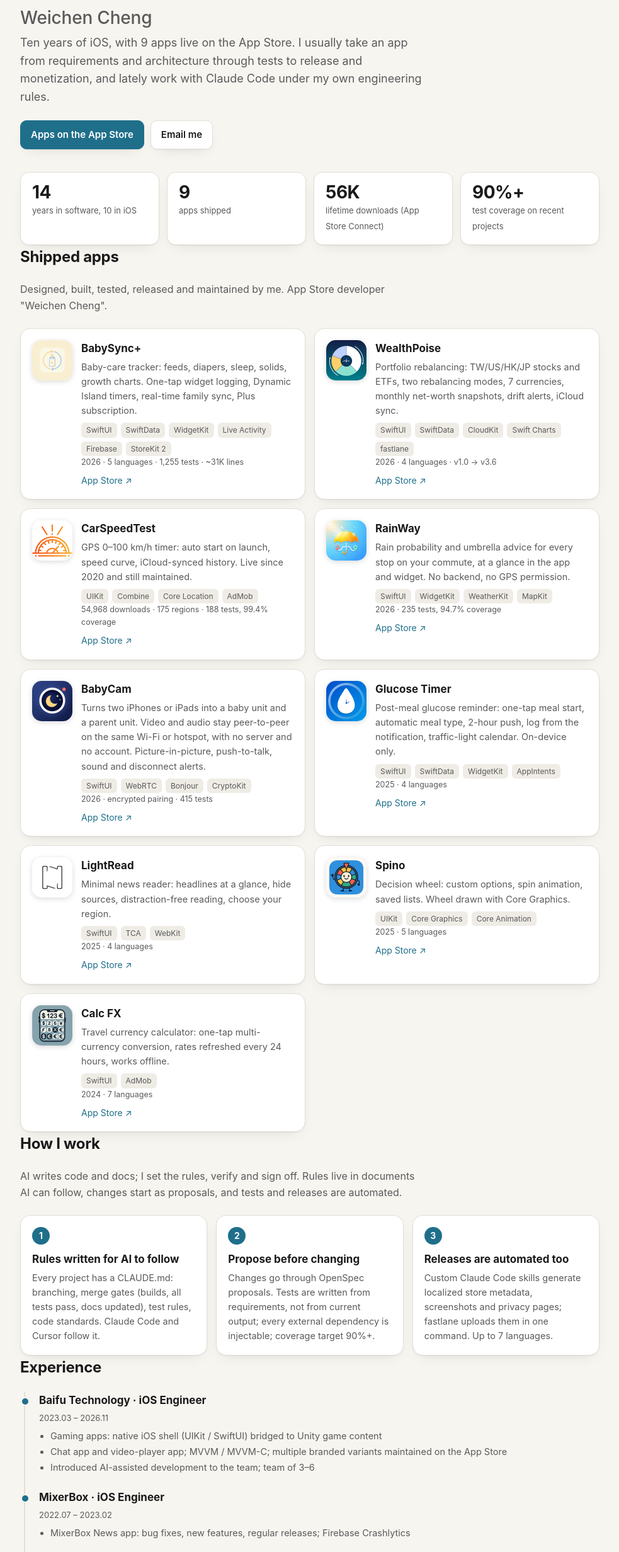
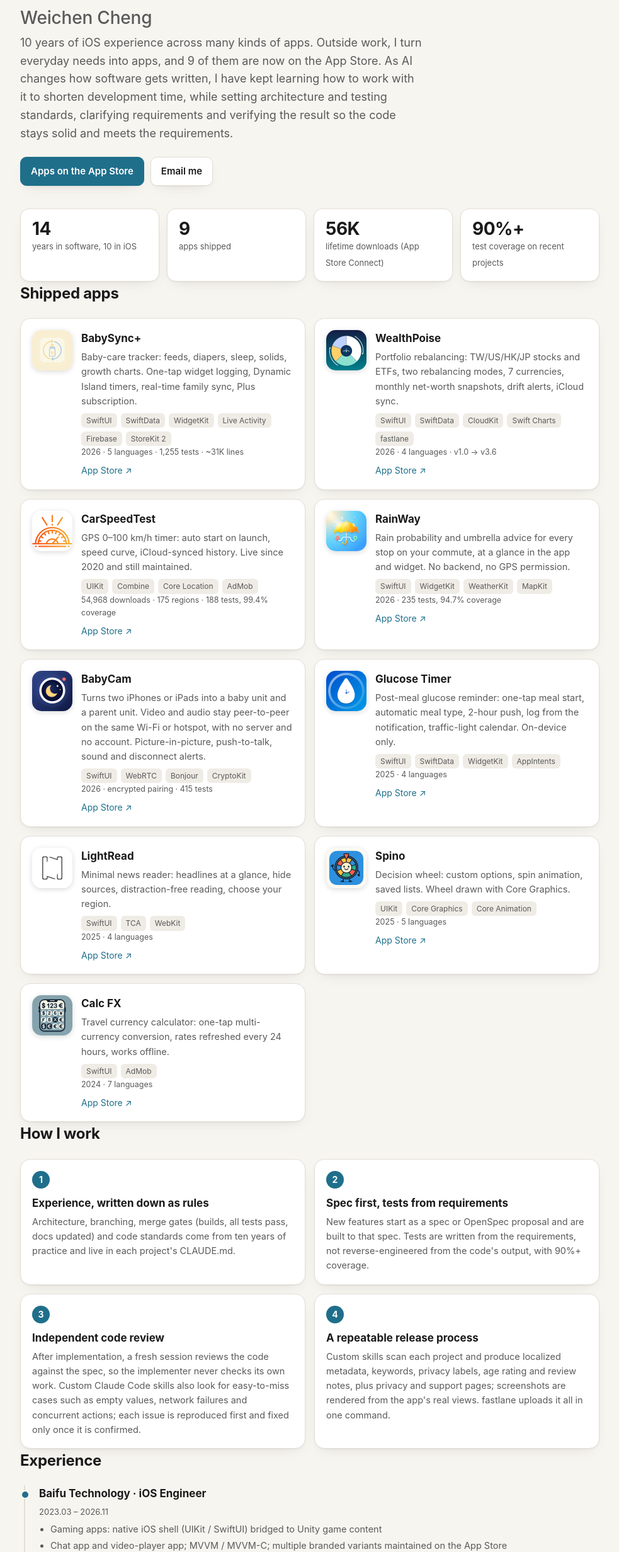
Before and after one commit to Wei789/wei789.github.io, a plain HTML site: page resume/index.html in a window 1280 px wide. Shown: the part 87-2551 px from the top of the page at 63% size, without its empty margins (148-1131 px from the left). Drawn offline with Linux system fonts and the light colour scheme.

Commit message:
resume: rewrite intro, AI workflow steps and skills
Co-Authored-By: Claude Opus 5.5 <noreply@anthropic.com>

```diff
--- a/resume/index.html
+++ b/resume/index.html
@@ -72,7 +72,7 @@ h3{font-size:17px;margin:0 0 4px}
 .links{margin-top:8px;font-size:14px}
 .links a+a{margin-left:12px}
 .steps{display:grid;gap:14px;grid-template-columns:1fr}
-@media(min-width:720px){.steps{grid-template-columns:repeat(3,minmax(0,1fr))}}
+@media(min-width:720px){.steps{grid-template-columns:repeat(2,minmax(0,1fr))}}
 .step{background:var(--bg2);border:1px solid var(--line);border-radius:16px;padding:18px;box-shadow:var(--shadow)}
 .step .n{display:inline-block;width:28px;height:28px;border-radius:50%;background:var(--accent);color:#fff;text-align:center;line-height:28px;font-weight:700;font-size:14px;margin-bottom:10px}
 .step p{margin:0;color:var(--fg2);font-size:14.5px}
@@ -83,7 +83,7 @@ h3{font-size:17px;margin:0 0 4px}
 .job ul{margin:6px 0 0;padding-left:18px;color:var(--fg2);font-size:14.5px}
 .job li{margin-bottom:2px}
 .skills{display:grid;gap:12px;grid-template-columns:1fr}
-@media(min-width:720px){.skills{grid-template-columns:repeat(2,minmax(0,1fr))}}
+@media(min-width:720px){.skills{grid-template-columns:repeat(2,minmax(0,1fr))}.skill.wide{grid-column:1/-1}}
 .skill{background:var(--bg2);border:1px solid var(--line);border-radius:14px;padding:14px 16px}
 .skill h3{font-size:14px;color:var(--fg2);text-transform:uppercase;letter-spacing:.6px;margin-bottom:8px}
 footer{border-top:1px solid var(--line);padding:32px 0 48px;color:var(--fg2);font-size:14px}
@@ -113,7 +113,7 @@ footer .row{display:flex;flex-wrap:wrap;gap:14px;align-items:center;justify-cont
 <section class="wrap">
   <span class="tag" data-i18n="hero_tag">iOS 工程師 · 台北 · 接受遠端與接案</span>
   <h1><span data-i18n="hero_name">鄭惟臣</span> <span class="muted" style="font-weight:500">Weichen Cheng</span></h1>
-  <p class="lead" data-i18n="hero_lead">做 iOS 十年，9 款 App 在 App Store 上架並維護中。習慣從需求、架構、測試一路做到上架與變現，近期以 Claude Code 搭配自己寫的開發規範工作。</p>
+  <p class="lead" data-i18n="hero_lead">10 年 iOS 開發經驗，做過多種類型的 App。工作之餘，也會把生活中遇到的需求做成 App，目前有 9 款上架 App Store。面對 AI 改變寫程式的方式，這幾年持續學習如何與 AI 合作來縮短開發時間；透過制定架構與測試標準、釐清需求，以及完成後的驗證，確保程式碼品質並符合需求。</p>
   <div class="cta">
     <a class="btn primary" href="https://apps.apple.com/tw/developer/weichen-cheng/id1193049632" target="_blank" rel="noopener" data-i18n="cta_apps">App Store 作品</a>
     <a class="btn" href="mailto:revok117@hotmail.com" data-i18n="cta_mail">Email 聯絡</a>
@@ -128,7 +128,6 @@ footer .row{display:flex;flex-wrap:wrap;gap:14px;align-items:center;justify-cont
 
 <section class="wrap" id="apps">
   <h2 data-i18n="apps_h">上架作品</h2>
-  <p class="lead" style="font-size:16px" data-i18n="apps_lead">全部由我一人設計、開發、測試、上架與維護。App Store 開發者名稱「Weichen Cheng」。</p>
   <div class="grid">
     <div class="card">
       <img src="icons/babysync.png" alt="BabySync+ icon">
@@ -225,11 +224,11 @@ footer .row{display:flex;flex-wrap:wrap;gap:14px;align-items:center;justify-cont
 
 <section class="wrap" id="ai">
   <h2 data-i18n="ai_h">開發方式</h2>
-  <p class="lead" style="font-size:16px" data-i18n="ai_lead">AI 產出程式與文件，我定規則、驗證與把關。規範寫成 AI 能照做的文件，變更先提案，測試與上架都自動化。</p>
   <div class="steps">
-    <div class="step"><span class="n">1</span><h3 data-i18n="ai1_h">規範寫給 AI 執行</h3><p data-i18n="ai1_p">每個專案都有 CLAUDE.md：分支流程、合併條件（可編譯、測試全過、文件更新）、測試規則、程式碼準則。Claude Code 與 Cursor 照著做。</p></div>
-    <div class="step"><span class="n">2</span><h3 data-i18n="ai2_h">變更先提案再動工</h3><p data-i18n="ai2_p">用 OpenSpec 管理變更提案；測試依需求撰寫而不是反推現況，外部依賴全部可注入，覆蓋率目標 90% 以上。</p></div>
-    <div class="step"><span class="n">3</span><h3 data-i18n="ai3_h">上架也自動化</h3><p data-i18n="ai3_p">自訂 Claude Code skills 產生多語系上架文案、截圖與隱私權頁，fastlane 一鍵上傳。最多 7 語系。</p></div>
+    <div class="step"><span class="n">1</span><h3 data-i18n="ai1_h">經驗寫成規範</h3><p data-i18n="ai1_p">架構、分支流程、合併條件（可編譯、測試全過、文件更新）與程式碼準則依十年經驗訂定，寫進每個專案的 CLAUDE.md。</p></div>
+    <div class="step"><span class="n">2</span><h3 data-i18n="ai2_h">規格先行、測試依需求</h3><p data-i18n="ai2_p">新功能先寫規格或 OpenSpec 提案，再依規格實作。測試依需求撰寫，而不是照程式的輸出反推，覆蓋率 90% 以上。</p></div>
+    <div class="step"><span class="n">3</span><h3 data-i18n="ai3_h">獨立 Code Review</h3><p data-i18n="ai3_p">實作完在新的 session 做 code review，對照規格確認功能都做到，不讓實作者自己驗自己。另外用自訂的 Claude Code skill 專找空值、網路失敗、同時操作這類容易漏掉的情況；找到的問題先實際重現，確認會發生才修。</p></div>
+    <div class="step"><span class="n">4</span><h3 data-i18n="ai4_h">上架流程化</h3><p data-i18n="ai4_p">自訂 skills 掃描專案，產出多語系文案、關鍵字、隱私權標籤、年齡分級與審核備註，以及隱私權政策與支援頁；截圖直接用 App 的真實畫面渲染。fastlane 一鍵上傳。</p></div>
   </div>
 </section>
 
@@ -256,10 +255,13 @@ footer .row{display:flex;flex-wrap:wrap;gap:14px;align-items:center;justify-cont
 <section class="wrap" id="skills">
   <h2 data-i18n="sk_h">技能</h2>
   <div class="skills">
-    <div class="skill"><h3 data-i18n="sk1_h">語言與 UI</h3>Swift（10 年）、SwiftUI、UIKit、Combine、Observation、RxSwift、MVVM / MVVM-C、The Composable Architecture</div>
-    <div class="skill"><h3 data-i18n="sk2_h">Apple 框架</h3>SwiftData、Core Data、CloudKit、WidgetKit、ActivityKit、AppIntents、StoreKit 2、WeatherKit、MapKit、Core Location、Core Bluetooth、HealthKit、Swift Charts</div>
-    <div class="skill"><h3 data-i18n="sk3_h">測試與交付</h3>Swift Testing、XCTest、ViewInspector、依賴注入；fastlane、Jenkins、SwiftLint、SPM、Git；App Store 審核、隱私權標籤、ATT、訂閱</div>
-    <div class="skill"><h3 data-i18n="sk4_h">服務與其他</h3>Firebase（Auth、Firestore、Storage、Crashlytics）、Google Mobile Ads、Unity 介接；C#、ASP.NET Web API、MSSQL、MongoDB、Xamarin</div>
+    <div class="skill"><h3 data-i18n="sk1_h">語言與架構</h3>Swift、async/await、Combine、RxSwift；MVVM / MVVM-C、The Composable Architecture、依賴注入（Swinject）</div>
+    <div class="skill"><h3 data-i18n="sk2_h">UI 與系統整合</h3>SwiftUI、UIKit（Storyboard／純程式碼 Auto Layout）、Observation、Swift Charts；WidgetKit、Live Activity、AppIntents、UserNotifications、BackgroundTasks</div>
+    <div class="skill"><h3 data-i18n="sk3_h">資料與網路</h3>SwiftData、Core Data、CloudKit、Firebase（Auth、Firestore、Storage）、Moya、SDWebImage、WebRTC、Network framework、CryptoKit</div>
+    <div class="skill"><h3 data-i18n="sk4_h">裝置與媒體</h3>Core Location、CoreMotion、MapKit、WeatherKit、Core Bluetooth、HealthKit、AVFoundation</div>
+    <div class="skill"><h3 data-i18n="sk5_h">變現與帳號</h3>StoreKit 2 訂閱、Sign in with Apple、Google Mobile Ads、UMP、App Tracking Transparency</div>
+    <div class="skill"><h3 data-i18n="sk6_h">測試與品質</h3>Swift Testing、XCTest、SwiftLint、Firebase Crashlytics</div>
+    <div class="skill wide"><h3 data-i18n="sk7_h">開發工具與上架</h3>Xcode、Git、SPM、CocoaPods；fastlane、Jenkins CI/CD</div>
   </div>
 </section>
 
@@ -285,10 +287,10 @@ footer .row{display:flex;flex-wrap:wrap;gap:14px;align-items:center;justify-cont
     nav_apps:"Apps", nav_ai:"How I work", nav_exp:"Experience", nav_skills:"Skills", nav_contact:"Contact",
     hero_tag:"iOS Engineer · Taipei · open to remote and freelance",
     hero_name:"",
-    hero_lead:"Ten years of iOS, with 9 apps live on the App Store. I usually take an app from requirements and architecture through tests to release and monetization, and lately work with Claude Code under my own engineering rules.",
+    hero_lead:"10 years of iOS experience across many kinds of apps. Outside work, I turn everyday needs into apps, and 9 of them are now on the App Store. As AI changes how software gets written, I have kept learning how to work with it to shorten development time, while setting architecture and testing standards, clarifying requirements and verifying the result so the code stays solid and meets the requirements.",
     cta_apps:"Apps on the App Store", cta_mail:"Email me",
     st_years:"years in software, 10 in iOS", st_apps:"apps shipped", st_dl:"lifetime downloads (App Store Connect)", st_cov:"test coverage on recent projects",
-    apps_h:"Shipped apps", apps_lead:"Designed, built, tested, released and maintained by me. App Store developer \"Weichen Cheng\".",
+    apps_h:"Shipped apps",
     app_babysync:"Baby-care tracker: feeds, diapers, sleep, solids, growth charts. One-tap widget logging, Dynamic Island timers, real-time family sync, Plus subscription.",
     meta_babysync:"2026 · 5 languages · 1,255 tests · ~31K lines",
     app_wealthpoise:"Portfolio rebalancing: TW/US/HK/JP stocks and ETFs, two rebalancing modes, 7 currencies, monthly net-worth snapshots, drift alerts, iCloud sync.",
@@ -310,10 +312,10 @@ footer .row{display:flex;flex-wrap:wrap;gap:14px;align-items:center;justify-cont
     app_calcfx:"Travel currency calculator: one-tap multi-currency conversion, rates refreshed every 24 hours, works offline.",
     meta_calcfx:"2024 · 7 languages",
     ai_h:"How I work",
-    ai_lead:"AI writes code and docs; I set the rules, verify and sign off. Rules live in documents AI can follow, changes start as proposals, and tests and releases are automated.",
-    ai1_h:"Rules written for AI to follow", ai1_p:"Every project has a CLAUDE.md: branching, merge gates (builds, all tests pass, docs updated), test rules, code standards. Claude Code and Cursor follow it.",
-    ai2_h:"Propose before changing", ai2_p:"Changes go through OpenSpec proposals. Tests are written from requirements, not from current output; every external dependency is injectable; coverage target 90%+.",
-    ai3_h:"Releases are automated too", ai3_p:"Custom Claude Code skills generate localized store metadata, screenshots and privacy pages; fastlane uploads them in one command. Up to 7 languages.",
+    ai1_h:"Experience, written down as rules", ai1_p:"Architecture, branching, merge gates (builds, all tests pass, docs updated) and code standards come from ten years of practice and live in each project's CLAUDE.md.",
+    ai2_h:"Spec first, tests from requirements", ai2_p:"New features start as a spec or OpenSpec proposal and are built to that spec. Tests are written from the requirements, not reverse-engineered from the code's output, with 90%+ coverage.",
+    ai3_h:"Independent code review", ai3_p:"After implementation, a fresh session reviews the code against the spec, so the implementer never checks its own work. Custom Claude Code skills also look for easy-to-miss cases such as empty values, network failures and concurrent actions; each issue is reproduced first and fixed only once it is confirmed.",
+    ai4_h:"A repeatable release process", ai4_p:"Custom skills scan each project and produce localized metadata, keywords, privacy labels, age rating and review notes, plus privacy and support pages; screenshots are rendered from the app's real views. fastlane uploads it all in one command.",
     exp_h:"Experience",
     j1_h:"Baifu Technology · iOS Engineer", j1_1:"Gaming apps: native iOS shell (UIKit / SwiftUI) bridged to Unity game content", j1_2:"Chat app and video-player app; MVVM / MVVM-C; multiple branded variants maintained on the App Store", j1_3:"Introduced AI-assisted development to the team; team of 3–6",
     j2_h:"MixerBox · iOS Engineer", j2_1:"MixerBox News app: bug fixes, new features, regular releases; Firebase Crashlytics",
@@ -322,7 +324,7 @@ footer .row{display:flex;flex-wrap:wrap;gap:14px;align-items:center;justify-cont
     j5_h:"TPIsoftware · Software Engineer", j5_1:"FarEasTone Health+: HealthKit and Google Fit integration, push, Core Bluetooth health devices", j5_2:"Kinmen food guide (Facebook SDK, Google Maps SDK); Fubon insurance tablet apps (Xamarin + C#)",
     j6_h:"Migo · Backend Engineer", j6_1:"E-commerce marketing analytics: ASP.NET Web API 2, Quartz.NET, Entity Framework 6, MSSQL, MongoDB",
     j7_h:"SYSTEX · Software Engineer", j7_1:"Banking and wealth-management systems (C#, Java)",
-    sk_h:"Skills", sk1_h:"Languages & UI", sk2_h:"Apple frameworks", sk3_h:"Testing & delivery", sk4_h:"Services & other",
+    sk_h:"Skills", sk1_h:"Language & architecture", sk2_h:"UI & system integration", sk3_h:"Data & networking", sk4_h:"Device & media", sk5_h:"Monetization & accounts", sk6_h:"Testing & quality", sk7_h:"Tooling & release",
     ct_h:"Contact", ct_lead:"Open to iOS roles and freelance app projects.",
     ft_note:"Figures from App Store Connect, November 2026."
   };
```
